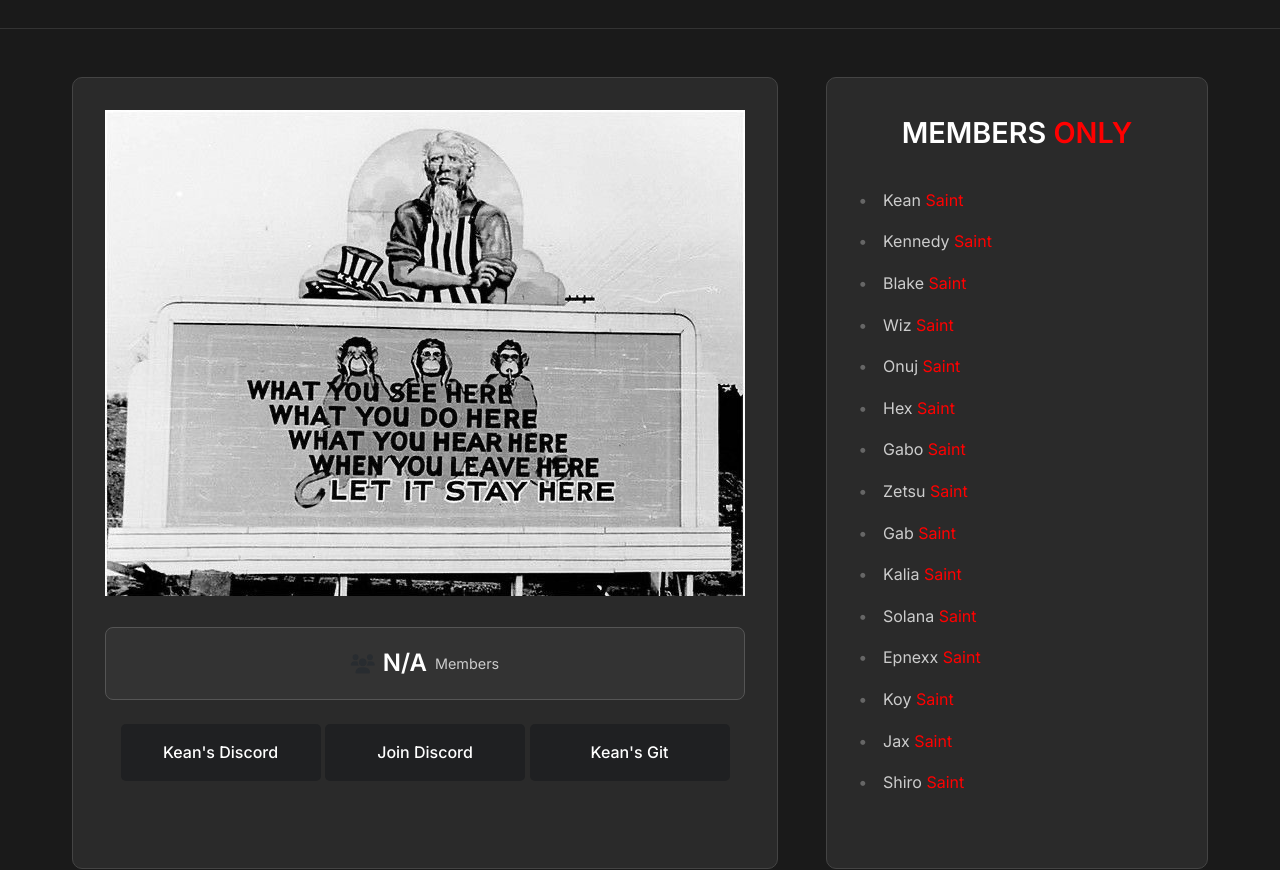
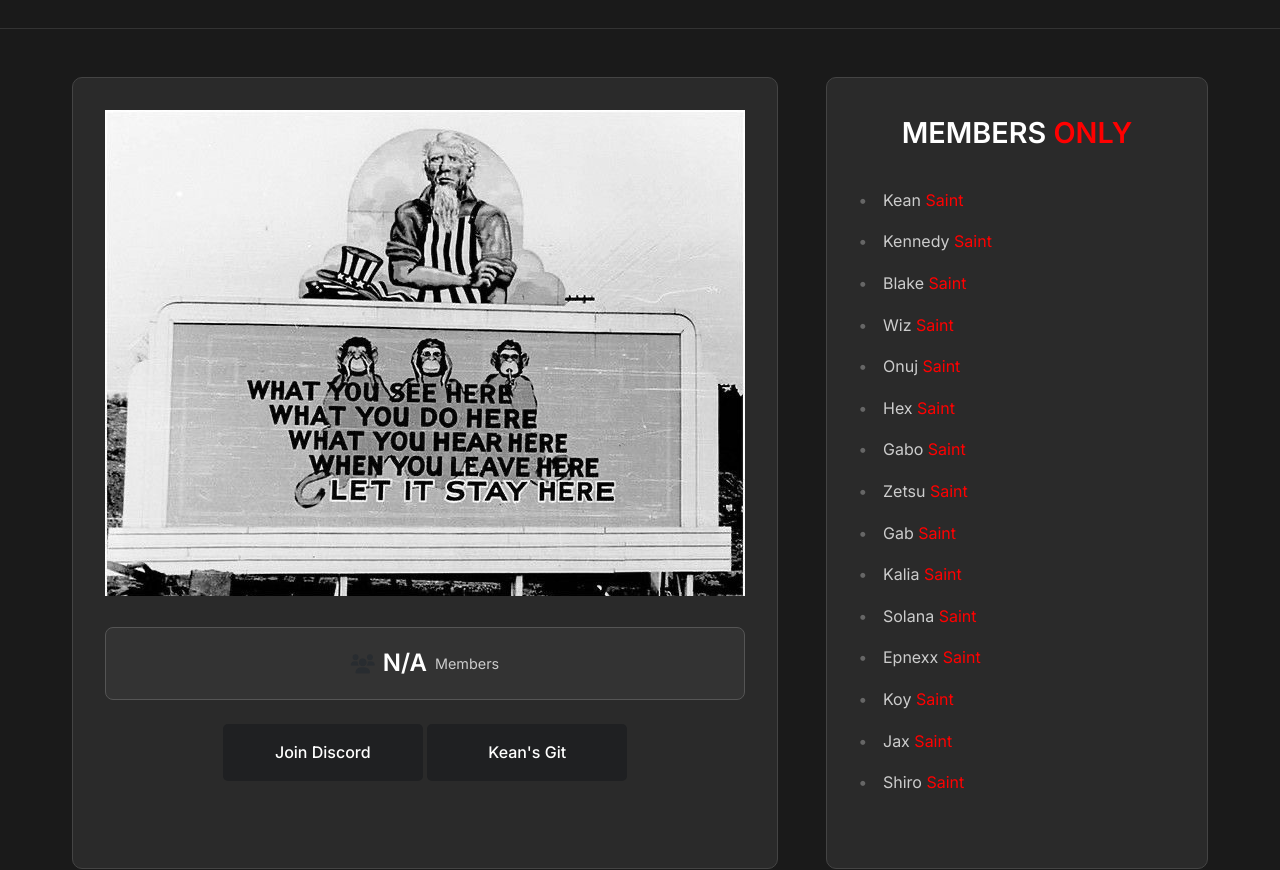
Before and after one commit to Anonymouseer/SAINTWEBSITE, a plain HTML site: page index.html in a window 1280 px wide. Shown: the part 121-991 px from the top of the page. Drawn offline with Linux system fonts and the light colour scheme; no server answers.

Commit message:
Update index.html

```diff
--- a/index.html
+++ b/index.html
@@ -35,7 +35,6 @@
                         <span class="stat-label">Members</span>
                     </div>
                 </div>
-                <a href="https://discord.com/users/699629347690250240" target="_blank" class="action-btn">Kean's Discord</a>
                 <a href="https://discord.gg/YKPcBTJ5" target="_blank" class="action-btn">Join Discord</a>
                 <a href="https://github.com/Anonymouseer" target="_blank" class="action-btn">Kean's Git</a>
             </div>
```
